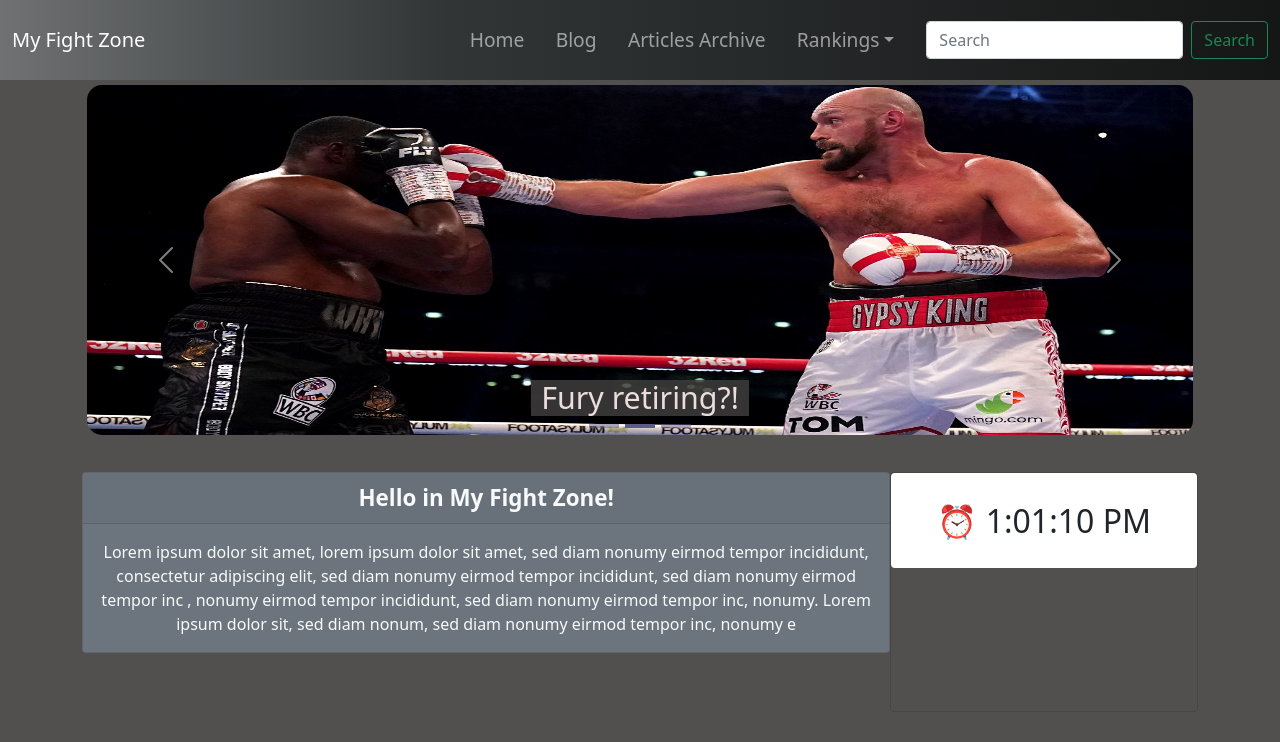
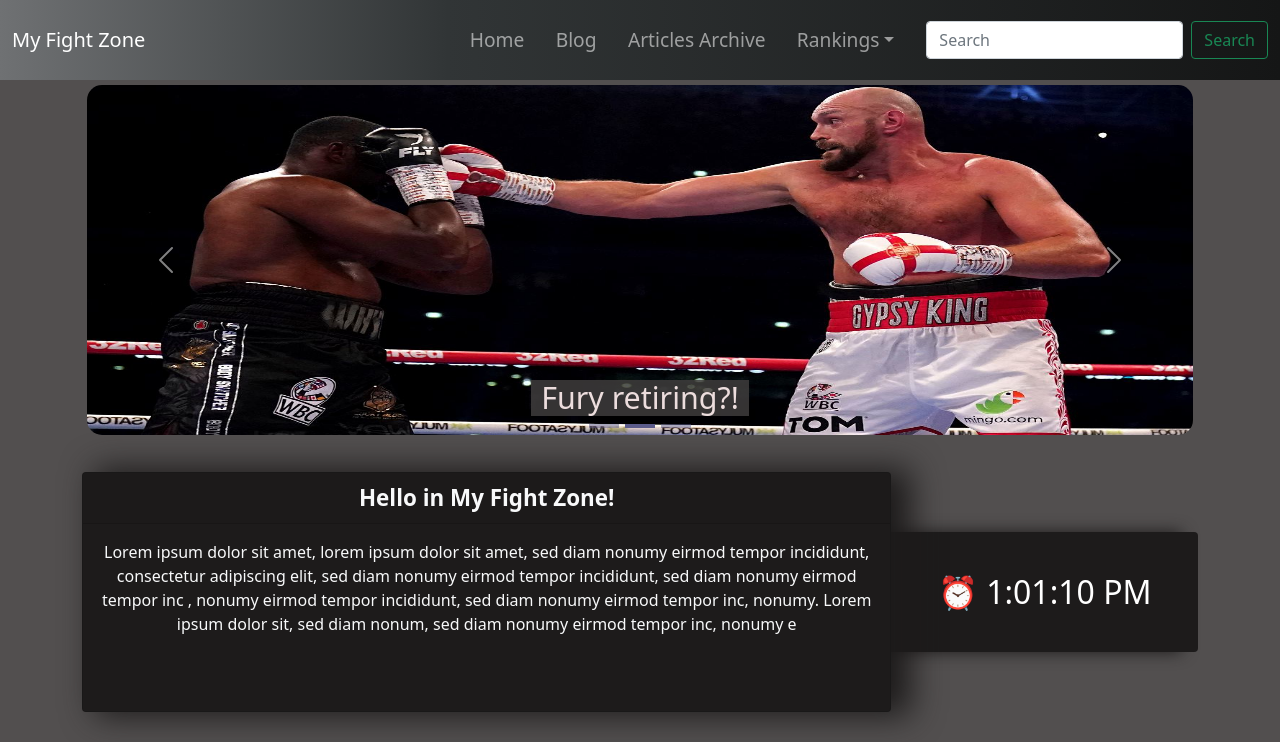
Before and after one commit to Arssin/My-Fight-Zone, a React (Create React App) app: page /home in a window 1280 px wide. Shown: the top 742 px of the page. Built offline with nearby package versions, Linux system fonts and the light colour scheme.

Commit message:
Change styles for mainCard

```diff
--- a/src/components/Home/Clock/Clock.scss
+++ b/src/components/Home/Clock/Clock.scss
@@ -1,14 +1,16 @@
 .clock {
     width: 100%;
-    border: 1px solid rgba(0, 0, 0, 0.125);
-    border-radius: 0.25rem;
+    display: flex;
+    align-items: center;
 
     .innerDiv {
-        background-color: white;
-        border-radius: 0.25rem;
+        background-color: rgb(29, 27, 27);
+        color: white;
+        border-radius: 0 0.25rem 0.25rem 0;
+        box-shadow: -1rem 0rem 1rem 0 rgb(29, 27, 27);
         width: 100%;
         padding: 15px;
-        height: 40%;
+        height: 50%;
         display: flex;
         justify-content: center;
         align-items: center;
--- a/src/components/Home/MainText/MainText.scss
+++ b/src/components/Home/MainText/MainText.scss
@@ -11,8 +11,9 @@
         font-weight: 700;
         font-size: 1.4em;
     }
+
+    .startCard {
+        background-color: rgb(29, 27, 27);
+        box-shadow: 1rem 0rem 2rem 0.25rem rgb(29, 27, 27);
+    }
 }
-
-.card {
-    height: 100%;
-}
--- a/src/components/Home/MainText/MainText.tsx
+++ b/src/components/Home/MainText/MainText.tsx
@@ -5,7 +5,7 @@ import './MainText.scss'
 export function MainText() {
     return (
         <div className="mainCard">
-            <Card bg="secondary" text="light">
+            <Card className="startCard" text="light">
                 <Card.Header>Hello in My Fight Zone!</Card.Header>
                 <Card.Body>
                     <Card.Text>
```
